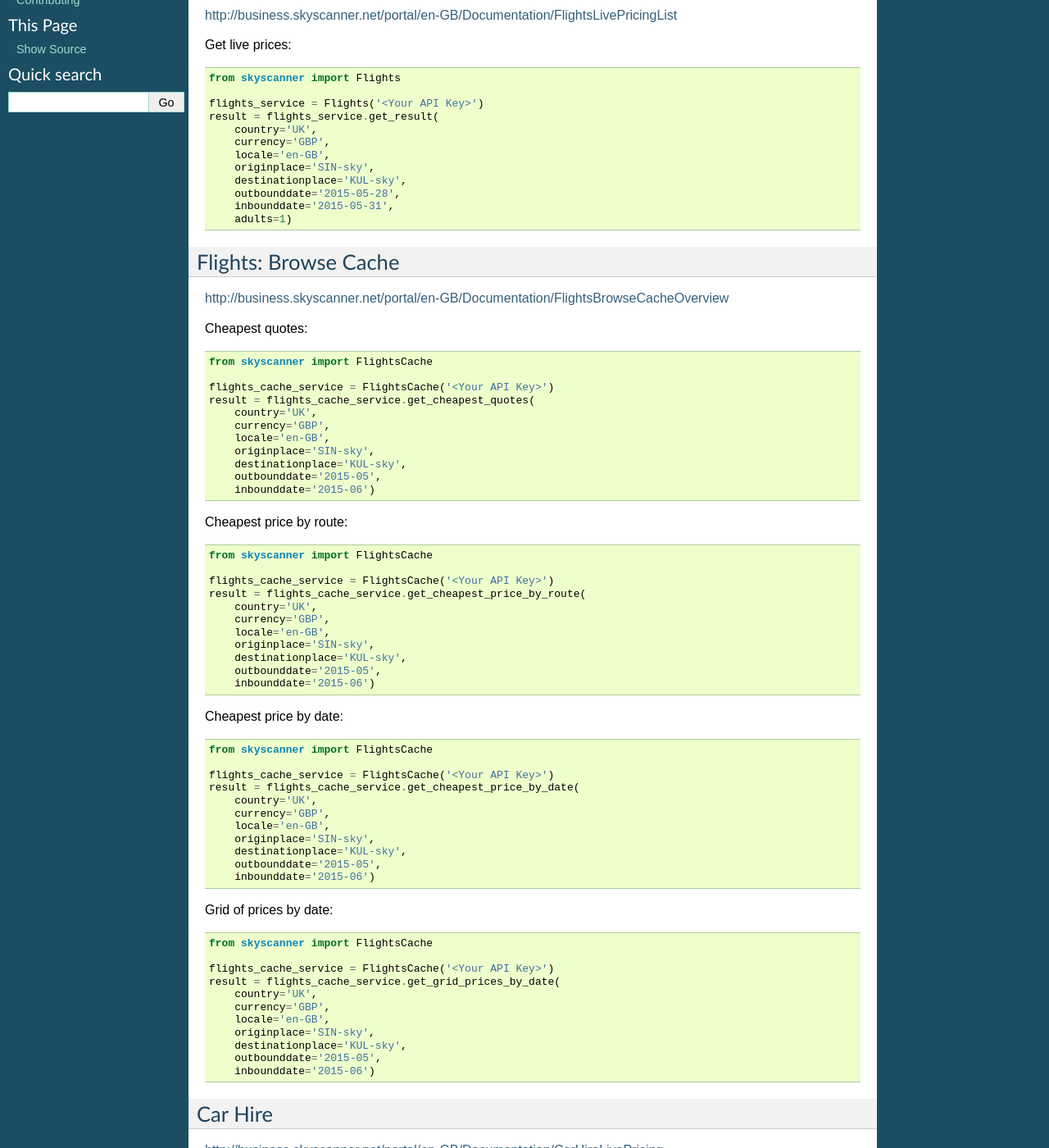
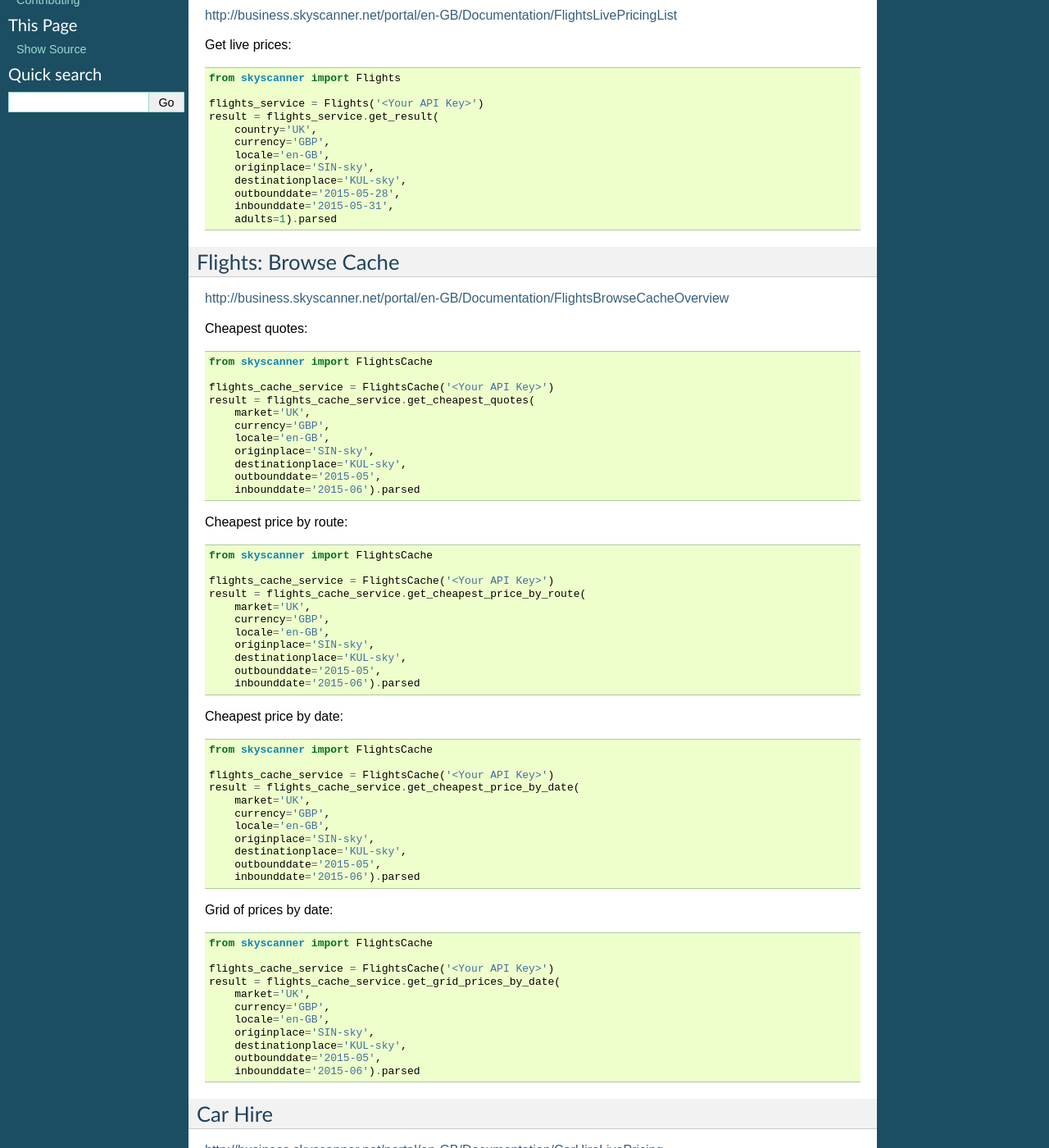
Before and after one commit to Skyscanner/skyscanner-python-sdk, a Sphinx documentation site: the page built from docs/usage.rst, in a window 1280 px wide and 1400 px high, scrolled down 252 px. Shown: the whole window at 82% size. Built offline with Sphinx 7.4.7, drawn with Linux system fonts in a browser that asks for light colours; some of the changed text lies outside the part shown.

Commit message:
Doc update.

```diff
--- a/docs/usage.rst
+++ b/docs/usage.rst
@@ -27,7 +27,7 @@ Get live prices::
             destinationplace='KUL-sky',
             outbounddate='2015-05-28',
             inbounddate='2015-05-31',
-            adults=1)
+            adults=1).parsed
 
 Flights: Browse Cache
 ~~~~~~~~~~~~~~~~~~~~~
@@ -40,13 +40,13 @@ Cheapest quotes::
 
         flights_cache_service = FlightsCache('<Your API Key>')
         result = flights_cache_service.get_cheapest_quotes(
-            country='UK',
+            market='UK',
             currency='GBP',
             locale='en-GB',
             originplace='SIN-sky',
             destinationplace='KUL-sky',
             outbounddate='2015-05',
-            inbounddate='2015-06')
+            inbounddate='2015-06').parsed
 
 Cheapest price by route::
 
@@ -54,13 +54,13 @@ Cheapest price by route::
 
         flights_cache_service = FlightsCache('<Your API Key>')
         result = flights_cache_service.get_cheapest_price_by_route(
-            country='UK',
+            market='UK',
             currency='GBP',
             locale='en-GB',
             originplace='SIN-sky',
             destinationplace='KUL-sky',
             outbounddate='2015-05',
-            inbounddate='2015-06')
+            inbounddate='2015-06').parsed
 
 Cheapest price by date::
 
@@ -68,13 +68,13 @@ Cheapest price by date::
 
         flights_cache_service = FlightsCache('<Your API Key>')
         result = flights_cache_service.get_cheapest_price_by_date(
-            country='UK',
+            market='UK',
             currency='GBP',
             locale='en-GB',
             originplace='SIN-sky',
             destinationplace='KUL-sky',
             outbounddate='2015-05',
-            inbounddate='2015-06')
+            inbounddate='2015-06').parsed
 
 Grid of prices by date::
 
@@ -82,13 +82,13 @@ Grid of prices by date::
 
         flights_cache_service = FlightsCache('<Your API Key>')
         result = flights_cache_service.get_grid_prices_by_date(
-            country='UK',
+            market='UK',
             currency='GBP',
             locale='en-GB',
             originplace='SIN-sky',
             destinationplace='KUL-sky',
             outbounddate='2015-05',
-            inbounddate='2015-06')
+            inbounddate='2015-06').parsed
 
 Car Hire
 ~~~~~~~~
@@ -109,7 +109,7 @@ Get live prices::
             pickupdatetime='2015-05-29T12:00',
             dropoffdatetime='2015-05-29T18:00',
             driverage='30',
-            userip='175.156.244.174')
+            userip='175.156.244.174').parsed
 
 Car hire autosuggest::
 
@@ -120,7 +120,7 @@ Car hire autosuggest::
             market='UK',
             currency='GBP',
             locale='en-GB',
-            query='Kuala')
+            query='Kuala').parsed
 
 Hotels
 ~~~~~~
@@ -136,7 +136,7 @@ Hotels autosuggest::
             market='UK',
             currency='GBP',
             locale='en-GB',
-            query='Kuala')
+            query='Kuala').parsed
 
 Hotels prices and details::
 
@@ -151,4 +151,4 @@ Hotels prices and details::
             checkindate='2015-05-26',
             checkoutdate='2015-05-30',
             guests=1,
-            rooms=1)
+            rooms=1).parsed
```
